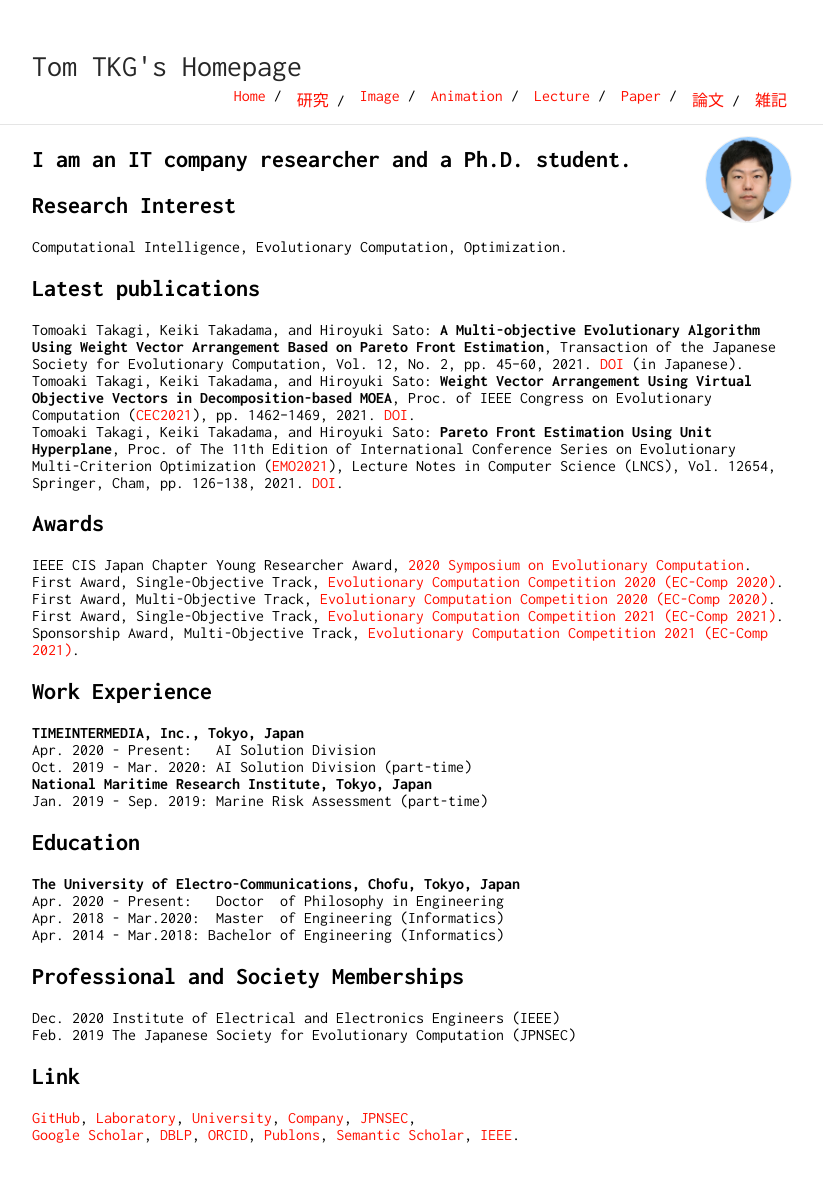
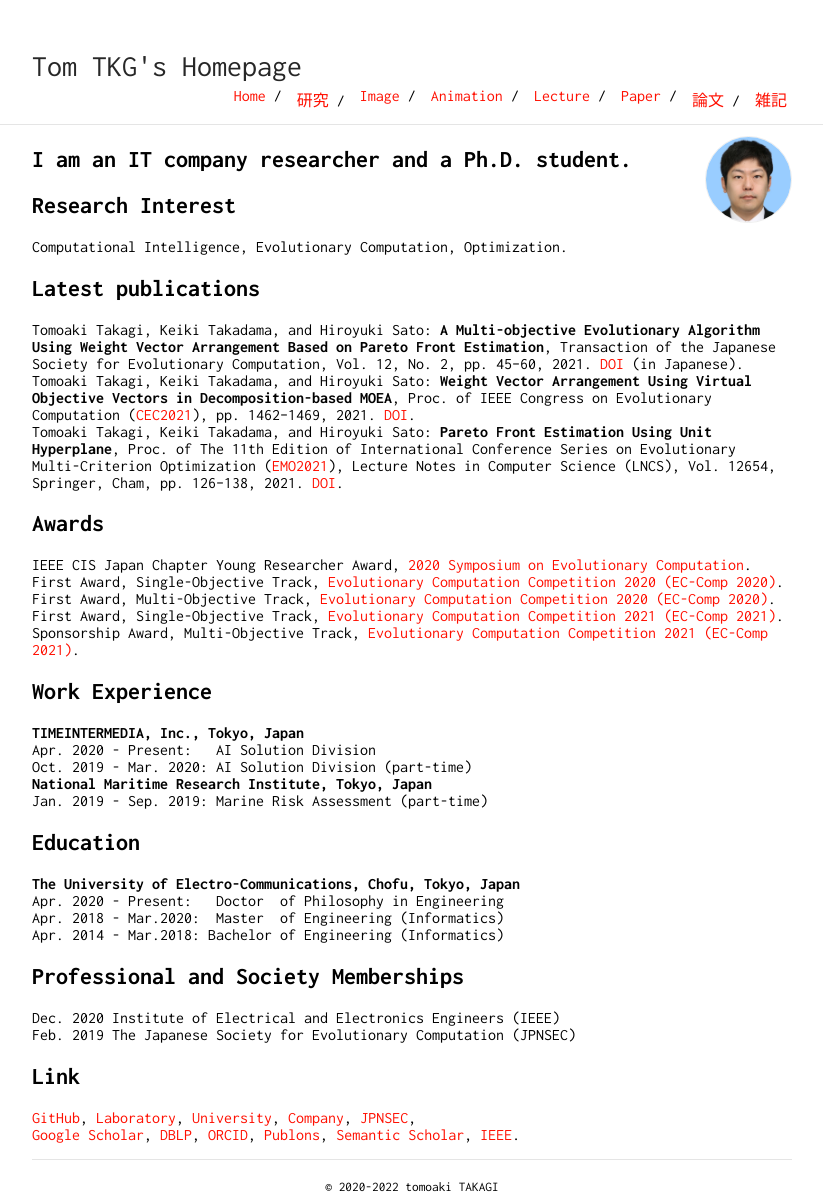
Before and after one commit to tomtkg/tomtkg.github.io, a Jekyll site: the page built from index.md, in a window 1280 px wide. Shown: the whole page, without its empty margins (228-1051 px from the left). Built offline with Jekyll 4.4.1, drawn with Linux system fonts in a browser that asks for light colours; before the commit the page ends 1143 px from its top, so only the background shows below that.

Commit message:
Update default.html

```diff
--- a/_layouts/default.html
+++ b/_layouts/default.html
@@ -62,6 +62,10 @@
         <hr>
         <div class="container content">
             {{ content }}
+            <hr />
+            <p style="text-align: center; margin-bottom: 10px">
+                <a style="color: black"><small>&copy; 2020-2022 tomoaki TAKAGI</small></a>
+            </p>
         </div>
 </body>
 <footer>
```
